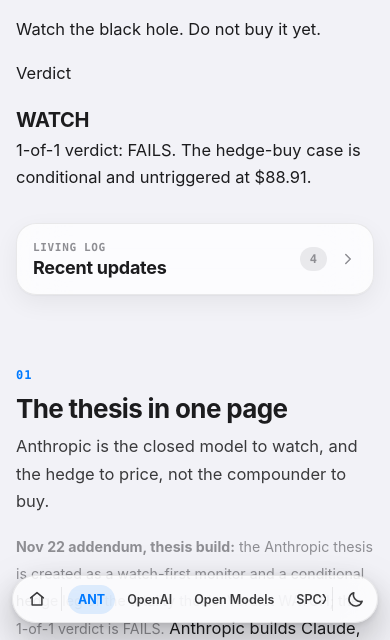
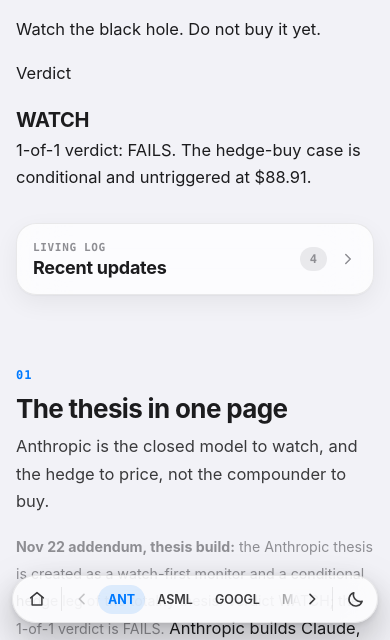
Before and after one commit to mlau5689/investment-theses-pages, a plain HTML site: page ant/index.html in a window 390 px wide. Shown: the part 213-853 px from the top of the page. Drawn offline with Linux system fonts and the light colour scheme.

Commit message:
Bottom nav: alphabetical order + iOS-style click scrolling

```diff
--- a/ant/index.html
+++ b/ant/index.html
@@ -3,7 +3,7 @@
 <meta charset="utf-8"><meta name="viewport" content="width=device-width, initial-scale=1">
 <title>The Anthropic Thesis</title>
 <script>try{var t=localStorage.getItem("thesis-theme");if(t==="dark"||t==="light")document.documentElement.setAttribute("data-theme",t);}catch(e){}</script>
-<link rel="stylesheet" href="../liquid-glass.css?v=20261122f">
+<link rel="stylesheet" href="../liquid-glass.css?v=20261125a">
 <style>
 /* Page specifics (kept local; shared system lives in liquid-glass.css) */
 .layout { display: grid; grid-template-columns: 200px minmax(0,1fr); gap: 48px; align-items: start; }
@@ -236,5 +236,5 @@
 </div>
 </main>
 <footer class="site-footer"><div class="wrap"><div class="legal">Living Investment Theses is a personal research publication by Michael S. Lau. Everything here is educational and informational only, not investment advice. The author may hold positions in securities discussed.</div></div></footer>
-<script src="../site.js?v=20261123a" defer></script>
+<script src="../site.js?v=20261125a" defer></script>
 </body></html>
--- a/liquid-glass.css
+++ b/liquid-glass.css
@@ -168,6 +168,33 @@ a:focus-visible { outline: 3px solid var(--blue); outline-offset: 3px; border-ra
 .site-nav a.nav-link:hover { background: rgba(142,142,147,.16); color: var(--ink); text-decoration: none; }
 .site-nav a.nav-link.active { background: var(--blue-t); color: var(--blue); font-weight: 700; }
 .site-nav a.nav-link svg { width: 16px; height: 16px; }
+/* Click-scroll chevrons: iOS-style, they exist only when there is more to
+   scroll in that direction, and vanish entirely when everything fits. */
+.site-nav .nav-scroll {
+  border: none; background: transparent; cursor: pointer; flex: none;
+  width: 28px; height: 28px; border-radius: 50%;
+  display: inline-flex; align-items: center; justify-content: center; color: var(--ink-2);
+  transition: opacity .25s var(--ease-ios);
+}
+.site-nav .nav-scroll:hover { background: rgba(142,142,147,.16); color: var(--ink); }
+.site-nav .nav-scroll svg { width: 16px; height: 16px; }
+.site-nav .nav-scroll:disabled { opacity: .28; pointer-events: none; }
+.site-nav.no-overflow .nav-scroll { display: none; }
+/* Edge fades on the scrollable strip, so the pills visibly continue past the
+   dock's edge instead of clipping hard. Mask (not an overlay) so the blur
+   behind the dock still shows through. */
+.site-nav.can-scroll-l .nav-links {
+  -webkit-mask-image: linear-gradient(to right, transparent, #000 28px, #000 100%);
+  mask-image: linear-gradient(to right, transparent, #000 28px, #000 100%);
+}
+.site-nav.can-scroll-r .nav-links {
+  -webkit-mask-image: linear-gradient(to right, #000 0, #000 calc(100% - 28px), transparent);
+  mask-image: linear-gradient(to right, #000 0, #000 calc(100% - 28px), transparent);
+}
+.site-nav.can-scroll-l.can-scroll-r .nav-links {
+  -webkit-mask-image: linear-gradient(to right, transparent, #000 28px, #000 calc(100% - 28px), transparent);
+  mask-image: linear-gradient(to right, transparent, #000 28px, #000 calc(100% - 28px), transparent);
+}
 .site-nav .nav-divider { width: 1px; height: 24px; background: var(--hair); flex: none; margin: 0 4px; }
 .site-nav a.nav-home {
   display: inline-flex; align-items: center; justify-content: center;
--- a/site.js
+++ b/site.js
@@ -17,6 +17,8 @@
   var SUN = '<svg viewBox="0 0 24 24" fill="none" stroke="currentColor" stroke-width="2" stroke-linecap="round"><circle cx="12" cy="12" r="4.2"/><path d="M12 2.5v2.4M12 19.1v2.4M2.5 12h2.4M19.1 12h2.4M4.9 4.9l1.7 1.7M17.4 17.4l1.7 1.7M19.1 4.9l-1.7 1.7M6.6 17.4l-1.7 1.7"/></svg>';
   var MOON = '<svg viewBox="0 0 24 24" fill="none" stroke="currentColor" stroke-width="2" stroke-linecap="round" stroke-linejoin="round"><path d="M20.4 14.2A8.5 8.5 0 0 1 9.8 3.6a8.5 8.5 0 1 0 10.6 10.6z"/></svg>';
   var HOME = '<svg viewBox="0 0 24 24" fill="none" stroke="currentColor" stroke-width="2" stroke-linecap="round" stroke-linejoin="round"><path d="M3.5 10.5 12 3.5l8.5 7"/><path d="M5.5 9.5V20h13V9.5"/></svg>';
+  var CHEV_L = '<svg viewBox="0 0 24 24" fill="none" stroke="currentColor" stroke-width="2.4" stroke-linecap="round" stroke-linejoin="round"><path d="M15 5l-7 7 7 7"/></svg>';
+  var CHEV_R = '<svg viewBox="0 0 24 24" fill="none" stroke="currentColor" stroke-width="2.4" stroke-linecap="round" stroke-linejoin="round"><path d="M9 5l7 7-7 7"/></svg>';
 
   var SYS = '<svg viewBox="0 0 24 24" fill="none" stroke="currentColor" stroke-width="2" stroke-linecap="round"><circle cx="12" cy="12" r="8.5"/><path d="M12 3.5a8.5 8.5 0 0 1 0 17z" fill="currentColor" stroke="none"/></svg>';
   var toggleBtn = null;
@@ -86,20 +88,26 @@
   // Derive the site root from this script's own URL, so links work at any depth.
   var scriptSrc = (document.currentScript && document.currentScript.src) || "";
   var siteRoot = scriptSrc.replace(/site\.js(\?.*)?(#.*)?$/, "");
+  /* Alphabetical by label, always (case-insensitive): the bar is a public
+     index, so its order must be stable and predictable, never editorial.
+     test_nav_order.py enforces this. ("Open Models" before "OpenAI": space
+     sorts before "A"; "Terafab" before "TSLA": "te" < "ts".)
+     Keep each line's exact text: publish_public.sh scrubs the PLTR and
+     AI Stack lines from the public copy by string match. */
   var PAGES = [
     { slug: "ant/",    label: "ANT" },
-    { slug: "openai/", label: "OpenAI" },
-    { slug: "open-models/", label: "Open Models" },
-    { slug: "spcx/",   label: "SPCX" },
-    { slug: "tsla/",   label: "TSLA" },
-    { slug: "usar/",   label: "USAR" },
-        { slug: "rivian/", label: "RIVN" },
     { slug: "asml/",   label: "ASML" },
     { slug: "googl/",  label: "GOOGL" },
+    { slug: "spacex-tesla-merger/", label: "Merger" },
     { slug: "nvda/",   label: "NVDA" },
-    { slug: "spacex-tesla-merger/", label: "Merger" },
+    { slug: "open-models/", label: "Open Models" },
+    { slug: "openai/", label: "OpenAI" },
+        { slug: "rivian/", label: "RIVN" },
+    { slug: "rocket-lab/", label: "RKLB" },
+    { slug: "spcx/",   label: "SPCX" },
     { slug: "terafab/", label: "Terafab" },
-    { slug: "rocket-lab/", label: "RKLB" }
+    { slug: "tsla/",   label: "TSLA" },
+    { slug: "usar/",   label: "USAR" }
   ];
   function currentSlug() {
     try {
@@ -123,6 +131,32 @@
     links.scrollLeft += (ar.left + ar.width / 2) - (lr.left + lr.width / 2);
   }
 
+  function scrollLinks(links, dir) {
+    /* iOS-style paging: one swipe-width at a time, smooth unless the user
+       asked for reduced motion. The strip itself keeps native momentum
+       swipe on touch; these buttons are the click/tap equivalent. */
+    var reduced = window.matchMedia && window.matchMedia("(prefers-reduced-motion: reduce)").matches;
+    var amount = Math.round(links.clientWidth * 0.8) * dir;
+    try {
+      links.scrollBy({ left: amount, behavior: reduced ? "auto" : "smooth" });
+    } catch (e) {
+      links.scrollLeft += amount;
+    }
+  }
+
+  function updateScrollState(nav, links, prevBtn, nextBtn) {
+    /* Chevrons and edge fades exist only when there is more to scroll in
+       that direction; when everything fits, both chevrons vanish. */
+    var max = links.scrollWidth - links.clientWidth;
+    var canL = links.scrollLeft > 4;
+    var canR = max > 4 && links.scrollLeft < max - 4;
+    nav.classList.toggle("can-scroll-l", canL);
+    nav.classList.toggle("can-scroll-r", canR);
+    nav.classList.toggle("no-overflow", max <= 4);
+    prevBtn.disabled = !canL;
+    nextBtn.disabled = !canR;
+  }
+
   function buildNav() {
     var slug = currentSlug();
     var nav = document.createElement("nav");
@@ -139,6 +173,12 @@
     var div0 = document.createElement("div");
     div0.className = "nav-divider";
     nav.appendChild(div0);
+    var prevBtn = document.createElement("button");
+    prevBtn.className = "nav-scroll nav-scroll-prev";
+    prevBtn.type = "button";
+    prevBtn.innerHTML = CHEV_L;
+    prevBtn.setAttribute("aria-label", "Scroll theses left");
+    nav.appendChild(prevBtn);
     var links = document.createElement("div");
     links.className = "nav-links";
     PAGES.forEach(function (p) {
@@ -150,6 +190,12 @@
       links.appendChild(a);
     });
     nav.appendChild(links);
+    var nextBtn = document.createElement("button");
+    nextBtn.className = "nav-scroll nav-scroll-next";
+    nextBtn.type = "button";
+    nextBtn.innerHTML = CHEV_R;
+    nextBtn.setAttribute("aria-label", "Scroll theses right");
+    nav.appendChild(nextBtn);
     var div = document.createElement("div");
     div.className = "nav-divider";
     nav.appendChild(div);
@@ -160,8 +206,15 @@
     nav.appendChild(toggleBtn);
     document.body.insertBefore(nav, document.body.firstChild);
     paintToggle();
+    prevBtn.addEventListener("click", function () { scrollLinks(links, -1); });
+    nextBtn.addEventListener("click", function () { scrollLinks(links, 1); });
+    function refresh() { updateScrollState(nav, links, prevBtn, nextBtn); }
+    links.addEventListener("scroll", refresh, { passive: true });
+    window.addEventListener("resize", refresh);
+    if (document.fonts && document.fonts.ready) document.fonts.ready.then(refresh);
     centerActive(links);
-    if (window.requestAnimationFrame) window.requestAnimationFrame(function () { centerActive(links); });
+    refresh();
+    if (window.requestAnimationFrame) window.requestAnimationFrame(function () { centerActive(links); refresh(); });
   }
 
   if (document.readyState === "loading") {
```
Also changed, not shown: asml/index.html (+2 -2 lines), googl/index.html (+2 -2 lines), index.html (+2 -2 lines), nvda/index.html (+2 -2 lines), open-models/index.html (+2 -2 lines), openai/index.html (+2 -2 lines), rivian/index.html (+2 -2 lines), rocket-lab/index.html (+2 -2 lines), spacex-tesla-merger/index.html (+2 -2 lines), spcx/index.html (+2 -2 lines), terafab/index.html (+2 -2 lines), tsla/index.html (+2 -2 lines), usar/index.html (+2 -2 lines).
